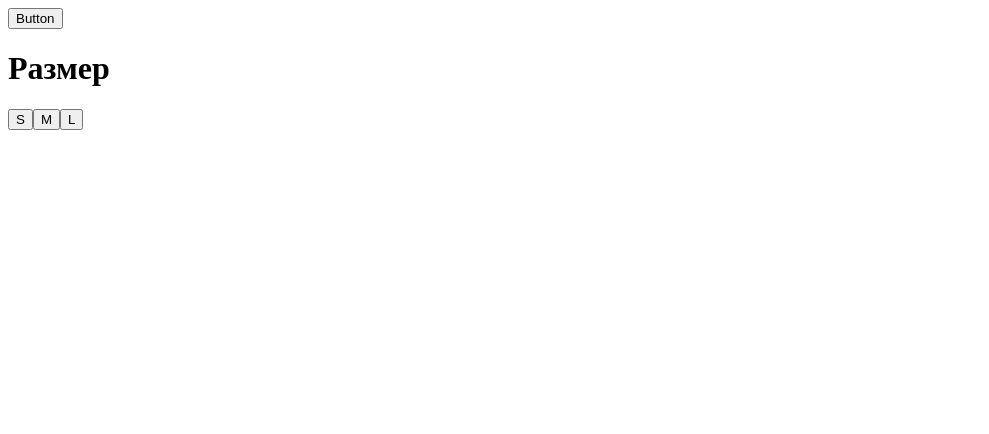
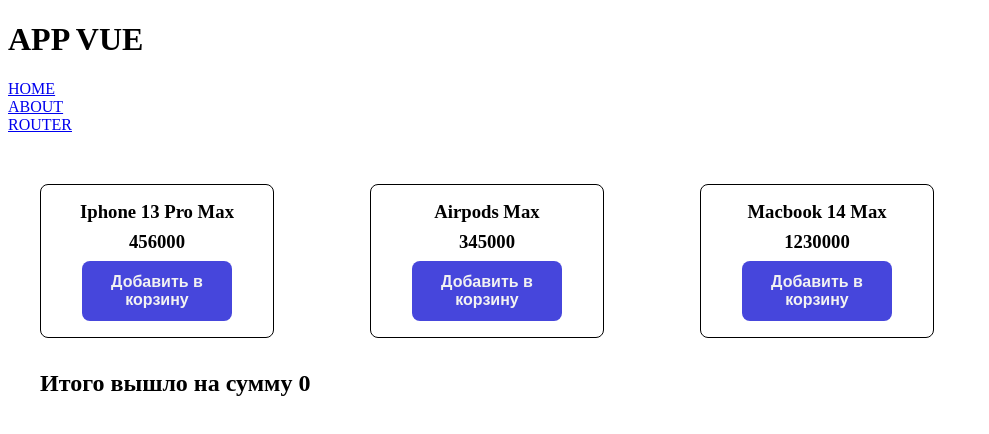
Before and after one commit to rinatomarov/vue-edu, a Vue app: page / in a window 1280 px wide. Shown: the top 434 px of the page, without its empty margins (0-989 px from the left). Built offline with nearby package versions, Linux system fonts and the light colour scheme.

Commit message:
vue route

```diff
--- a/src/App.vue
+++ b/src/App.vue
@@ -1,15 +1,51 @@
+<template>
+  <h1>APP VUE</h1>
+  <!--MPA- multi page application -->
 
-<template>
-  <ButtonSizeBackground ref="btnBg"></ButtonSizeBackground>
+  <!--  <a href="/">HOME</a>-->
+  <!--  <br>-->
+  <!--  <a href="/about">ABOUT</a>-->
+  <!--  <br>-->
+  <!--  <a href="/router">ROUTER</a>-->
+  <!--  <br>-->
+  <!--  <br>-->
+
+  <!--  &lt;!&ndash; SPA - single page application &ndash;&gt;-->
+
+    <router-link to="/">HOME</router-link>
+    <br>
+    <router-link to="/about">ABOUT</router-link>
+    <br>
+    <router-link to="/router">ROUTER</router-link>
+    <br>
+    <br>
+
+  <!--  <button @click="redirect('/')">Go Home</button>-->
+  <!--  <button @click="redirect('/router')">Go Router</button>-->
+  <!--  <button @click="redirect('/about')">Go About</button>-->
+  <!--  <br>-->
+  <!--  <br>-->
+
+  <!--  <button @click="login">login</button>-->
+
+  <router-view></router-view>
 </template>
 
 <script setup>
-import ButtonSizeBackground from "@/components/ButtonSizeBackground.vue";
-import {onMounted, ref} from "vue";
-const btnBg =  ref()
-console.log(btnBg.value)
+import { useRouter } from "vue-router";
+
+const router = useRouter()
+const redirect = (path) => {
+  console.log(path)
+  router.push(path)
+  // window.location.href = path
+}
+
+const login = () => {
+  // валидация
+  // запрос
+  // обработка
+
+  //редирект на главную/личный кабинет
+}
 </script>
-
-<style scoped>
-
-</style>
--- a/src/views/HomeView.vue
+++ b/src/views/HomeView.vue
@@ -1,9 +1,11 @@
 <script setup>
 import TheWelcome from '../components/TheWelcome.vue'
+import AddCards from "@/components/AddCards.vue";
 </script>
 
 <template>
   <main>
-    <TheWelcome />
+<!--    <TheWelcome />-->
+    <AddCards />
   </main>
 </template>
```
Also changed, not shown: src/App_3.vue (added, +15 -0 lines).
